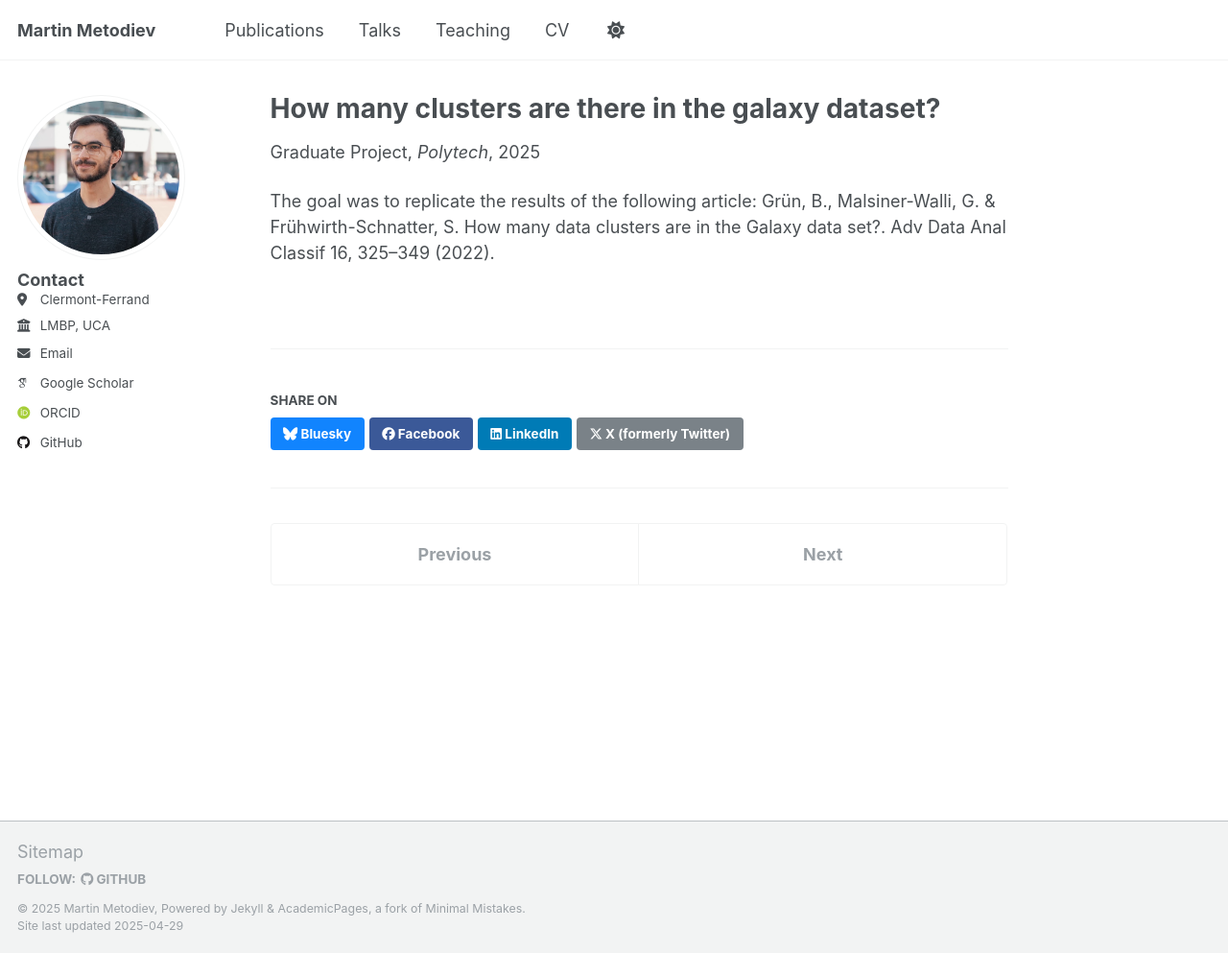
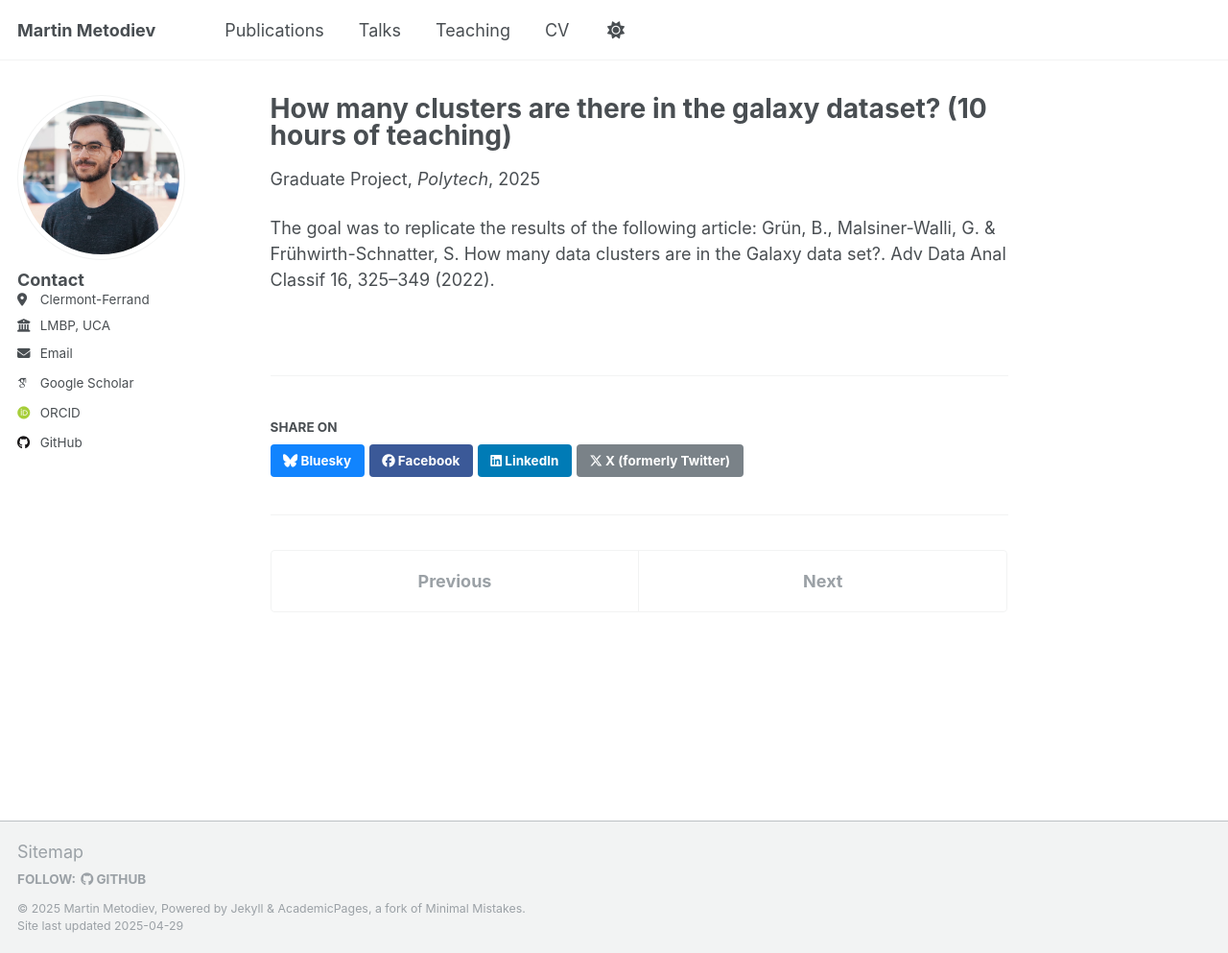
Before and after one commit to m-metodiev/m-metodiev.github.io, a Jekyll site: the page built from _teaching/2015-spring-teaching-7.md, in a window 1280 px wide and 993 px high. Shown: the whole window at 96% size. Built offline with Jekyll 4.4.1, drawn with Linux system fonts in a browser that asks for light colours; some web fonts are replaced.

Commit message:
Update 2015-spring-teaching-7.md

```diff
--- a/_teaching/2015-spring-teaching-7.md
+++ b/_teaching/2015-spring-teaching-7.md
@@ -1,5 +1,5 @@
 ---
-title: "How many clusters are there in the galaxy dataset?"
+title: "How many clusters are there in the galaxy dataset? (10 hours of teaching)"
 collection: teaching
 type: "Graduate Project"
 permalink: /teaching/2015-spring-teaching-1
```
